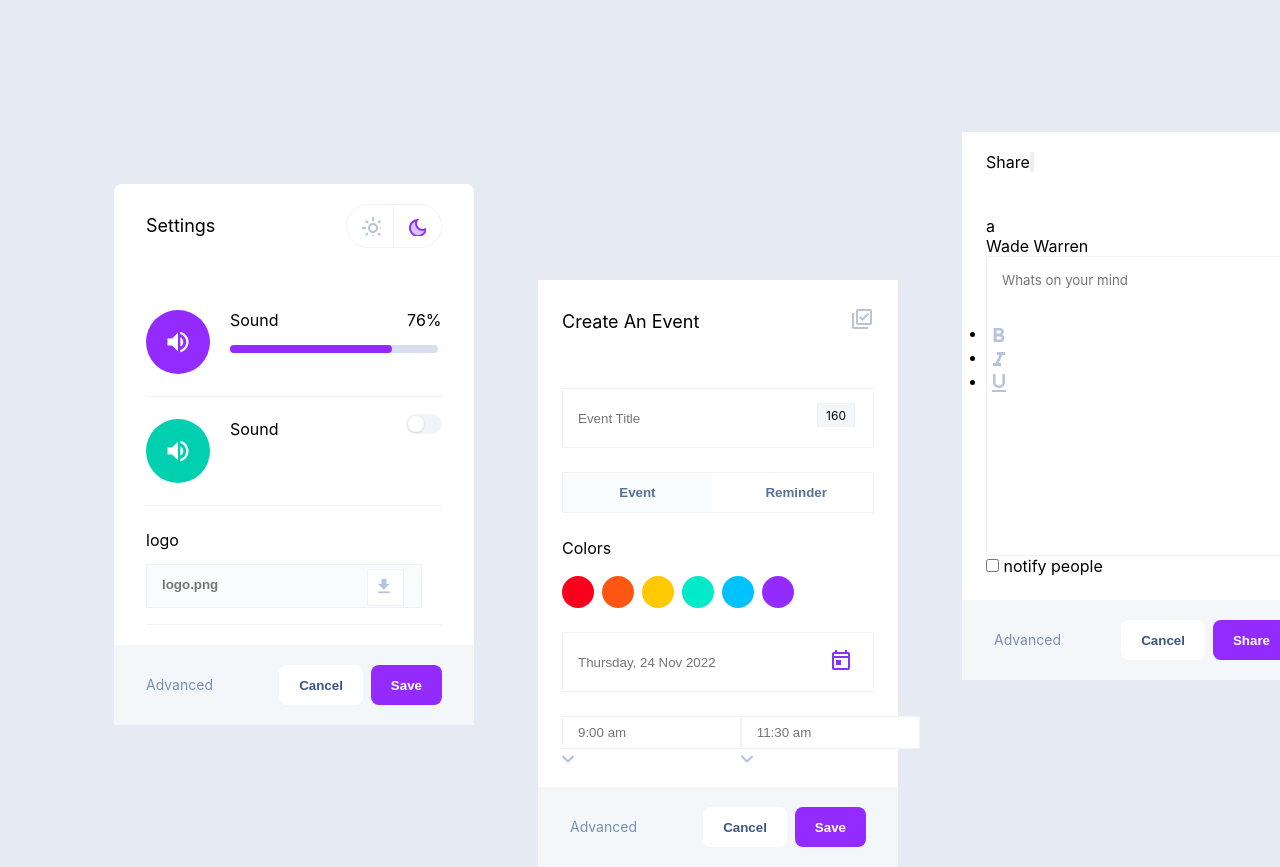
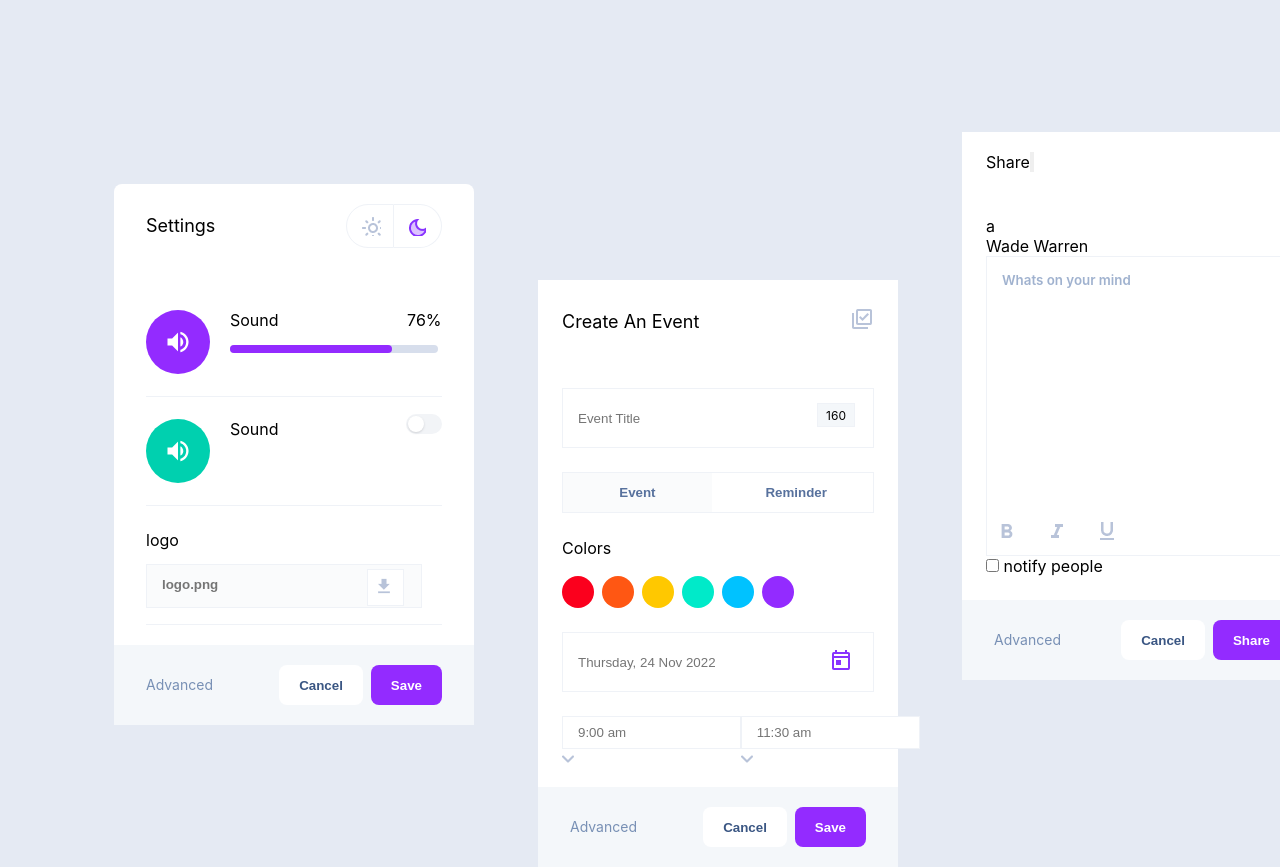
Before and after one commit to elite-coder-5150/one-design-system, a website: page popup-modal.html in a window 1280 px wide. Shown: the top 867 px of the page. Drawn offline with nearby package versions, Linux system fonts and the light colour scheme; files that its build step writes are made by us from their sources.

Commit message:
styled the placeholder for the message textarea

```diff
--- a/scss/partials/_share-card.scss
+++ b/scss/partials/_share-card.scss
@@ -23,6 +23,26 @@
                 padding: 15px;
                 font-family: $base-font-family;
 
+                height: 250px;
+
+                &::placeholder {
+                    color: $clr-form-label-text;
+                    font-weight: 600;
+                }
+            }
+
+            .tool-bar {
+                .tools {
+                    list-style: none;
+                    @include flex();
+
+                    // border-top: 1px solid $clr-base-border;
+                }
+
+                li {
+                    margin-right: 10px;
+                    padding: 8px;
+                }
             }
         }
     }
```
